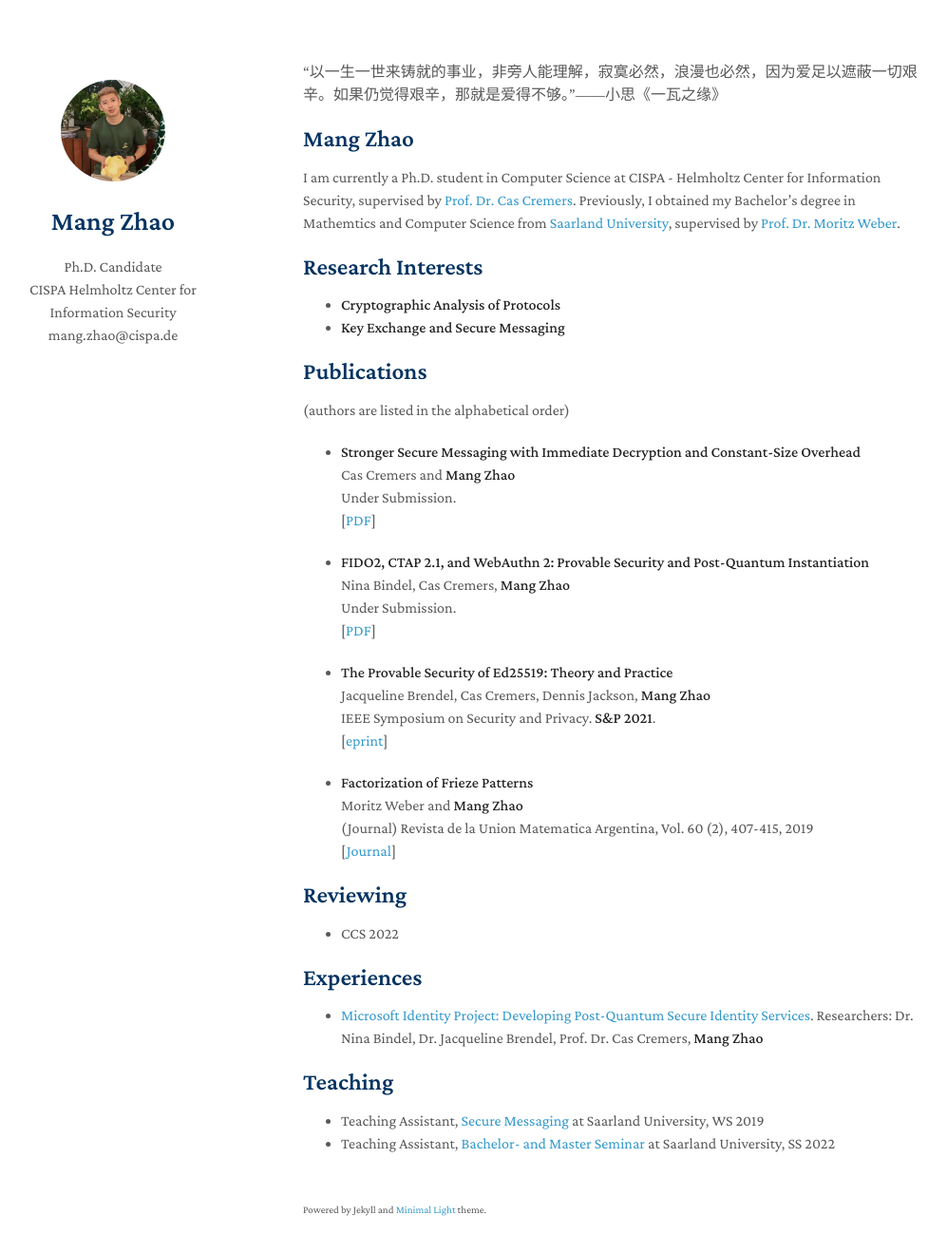
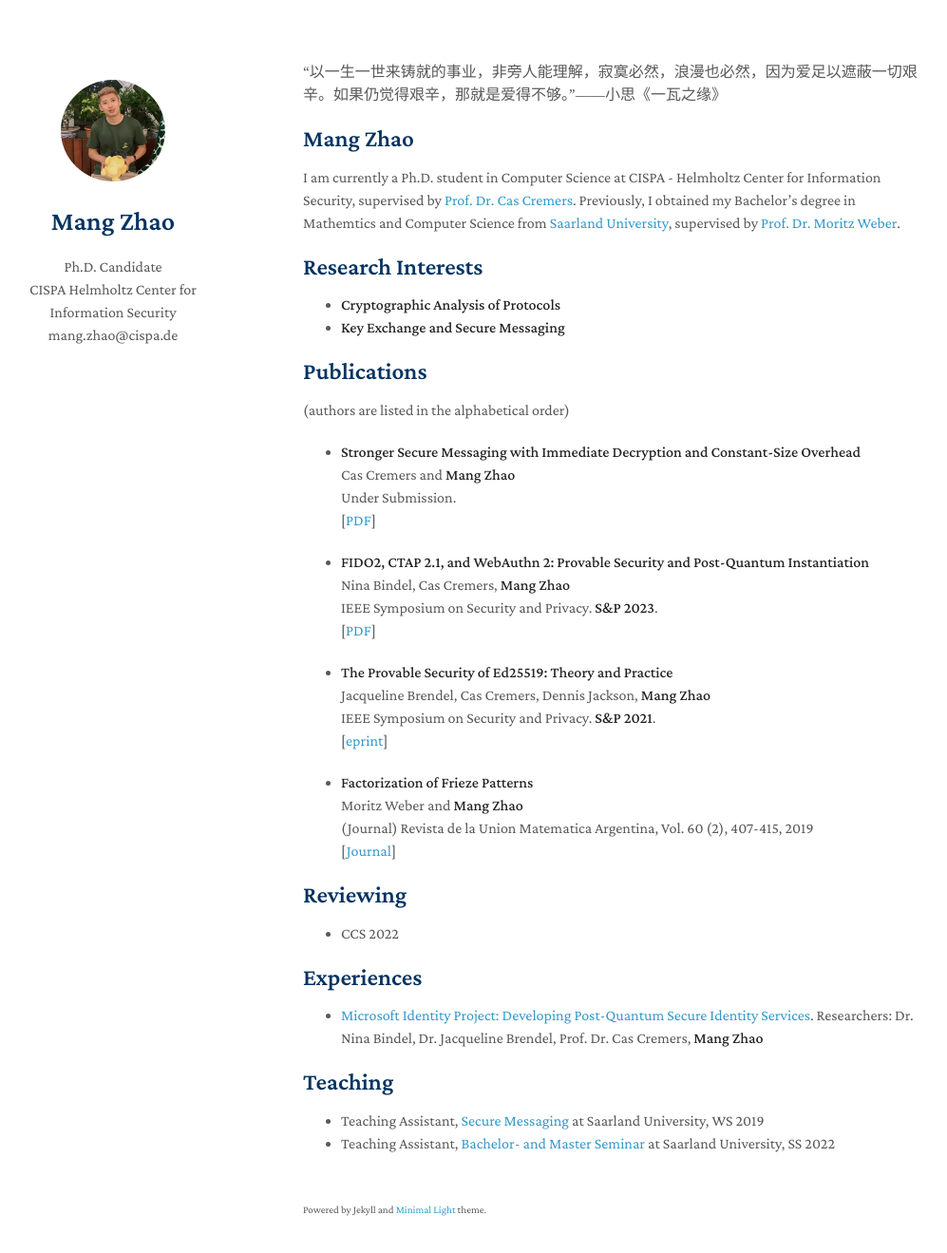
Before and after one commit to 422256579/myHomepage, a Jekyll site: the page built from index.md, in a window 1280 px wide and 1354 px high. Shown: the top 1319 px of the window at 95% size, without its empty margins (151-1148 px from the left). Built offline with Jekyll 4.4.1, drawn with Linux system fonts in a browser that asks for light colours; nearby versions of some CDN libraries; a style sheet for code colours, icons or effects is not loaded.

Commit message:
Update index.md

```diff
--- a/index.md
+++ b/index.md
@@ -29,7 +29,7 @@ I am currently a Ph.D. student in Computer Science at CISPA - Helmholtz Center f
   <br>
   Nina Bindel, Cas Cremers, **Mang Zhao**
   <br>
-  Under Submission.
+  IEEE Symposium on Security and Privacy. **S&P 2023**.
   <br>
   [[PDF](https://github.com/mang-zhao/paper-unpublished/blob/main/fido2-fullversion.pdf)]
 
```
